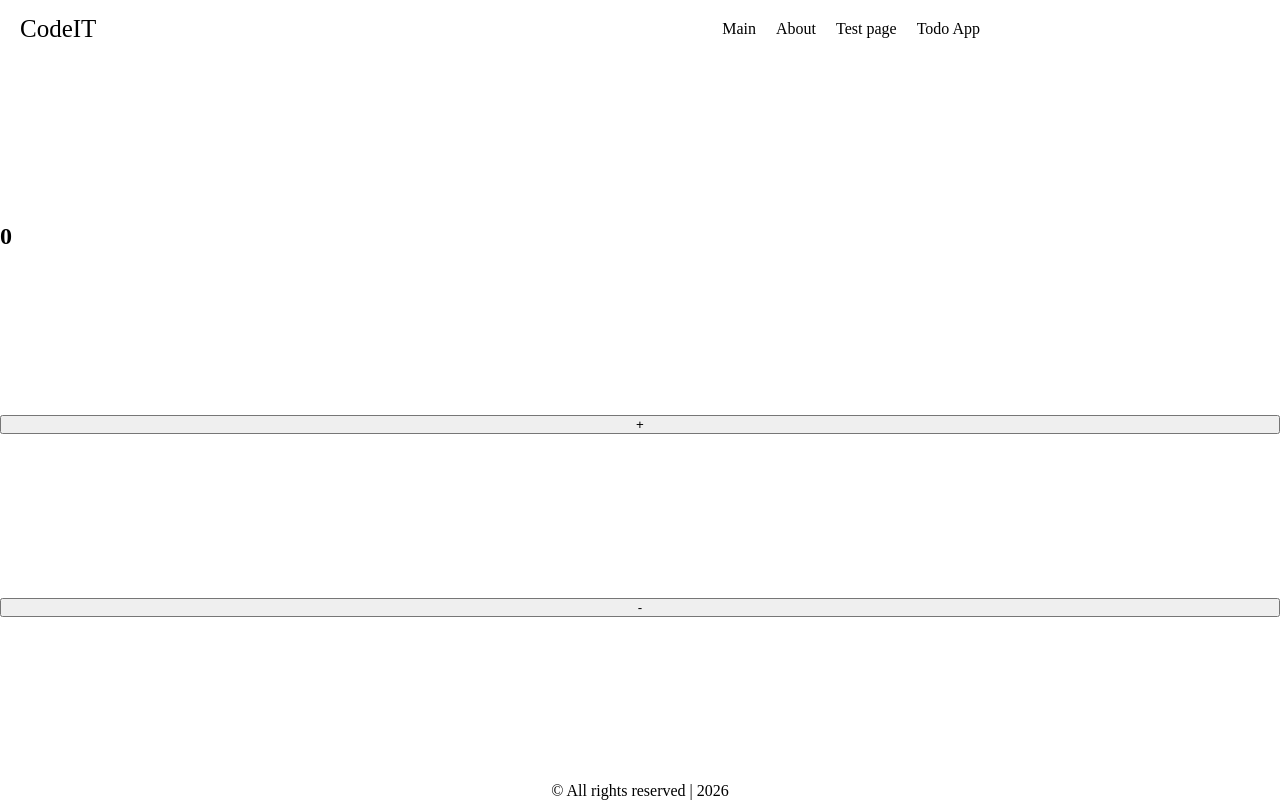
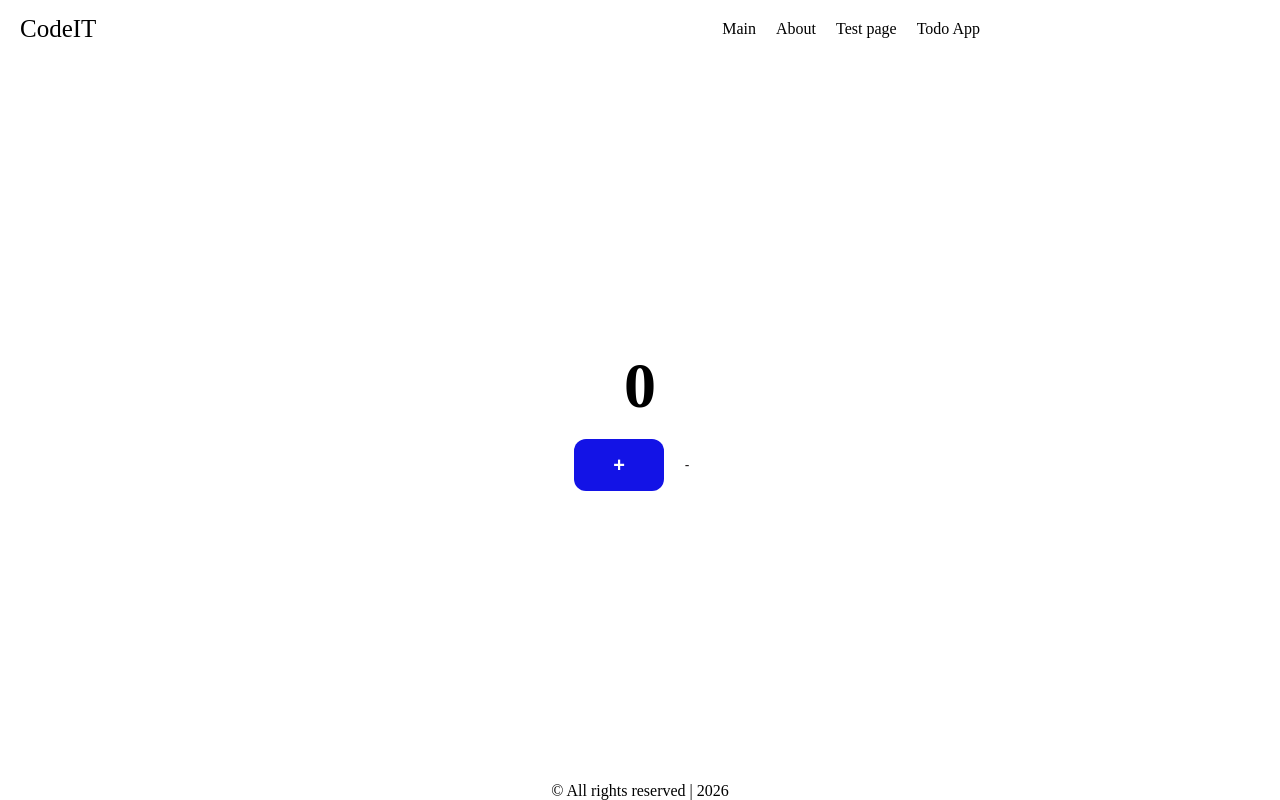
Before and after one commit to nuca26/codeITProject., a Next.js app: page /test-page in a window 1280 px wide. Built offline with nearby package versions, Linux system fonts and the light colour scheme.

Commit message:
add counter

```diff
--- /dev/null
+++ b/src/app/test-page/counter.jsx
@@ -0,0 +1,39 @@
+"use client"
+import { useEffect,useState } from "react";
+import styles from"./counter.module.css";
+
+const Storage="count";
+
+ function Counter() {
+  const [count, setCount] = useState(0);
+  const [loaded, setLoaded] = useState(false);
+
+ useEffect(() => {
+    const saved = localStorage.getItem(Storage);
+    if (saved !== null) setCount(JSON.parse(saved));
+    setLoaded(true);
+  }, []);
+
+    useEffect(() => {
+    if (loaded) localStorage.setItem(Storage, JSON.stringify(count));
+  }, [count, loaded]);
+
+   const Minus = () => {
+    if (count > 0) {
+      setCount(count - 1);
+    }
+  };
+
+
+
+  return (
+      <div className={styles.counter}>
+      <h1 className={styles["counter-value"]}>{count}</h1>
+        <div className={styles["counter-buttons"]}>
+        <button className={styles["btn-plus"]} onClick={() => setCount(count + 1)}>+</button>
+        <button className={styles["btn-minus"]} onClick={Minus}>-</button>
+      </div>
+    </div>
+  );
+}
+export default Counter;
--- /dev/null
+++ b/src/app/test-page/counter.module.css
@@ -0,0 +1,51 @@
+.counter {
+  display: flex;
+  flex-direction: column;
+  align-items: center;
+  justify-content: center;
+  gap: 16px;
+  min-height: 70vh;
+}
+
+.counter-value {
+  margin: 0;
+  font-size: 64px;
+  font-weight: 700;
+  color:black;
+}
+
+.counter-buttons {
+  display: flex;
+  align-items: center;
+  gap: 4px;
+}
+.btn-plus,
+.btn-minus {
+  border: none;
+  cursor: pointer;
+}
+
+.btn-plus {
+  width: 90px;
+  height: 52px;
+  background-color:rgb(19, 19, 230) ;
+  color:white;
+  font-size: 20px;
+  font-weight: 700;
+  border-radius: 12px;
+}
+
+.btn-minus {
+  width: 38px;
+  height: 30px;
+  background-color:white;
+  color: rgb(35, 31, 31);
+  font-size: 14px;
+  border-radius: 6px;
+}
+.btn-plus:hover {
+  background-color: purple
+}
+.btn-minus:hover {
+    background-color: pink;
+}
--- a/src/app/test-page/page.jsx
+++ b/src/app/test-page/page.jsx
@@ -1,41 +1,8 @@
 "use client";
 import { useEffect, useState } from "react";
-import styles from "./page.module.css";
+import Counter from "./counter";
 
-export default function Testpage() {
-  // let count=0;
-  const [count,setCount]=useState(0);
-  useEffect(()=>{
-     console.log("გამარჯობა");
-    //  dependency array :
-  },[count]
-);
- useEffect(()=>{
-  localStorage.setItem("username","nuca26");
- },[])
-
-  const incrementByOne=()=>{
-    // count ++
-    setCount((prevCount)=>{
-        // console.log(prevCount);
-        return prevCount +1;
-
-    });
-
-  };
-  const decrementByOne = () => {
-
-      setCount((prevCount)=>{
-   return prevCount-1 ;
-      })
-
-    };
-  return (
-    <>
-      <h2>{count}</h2>
-      <button onClick = {incrementByOne}>+</button>
-      {"     "}
-      <button onClick = {decrementByOne}>-</button>
-      </>
-      );
-    }
+ export default
+ function testpage() {
+  return <Counter />;
+}
```
